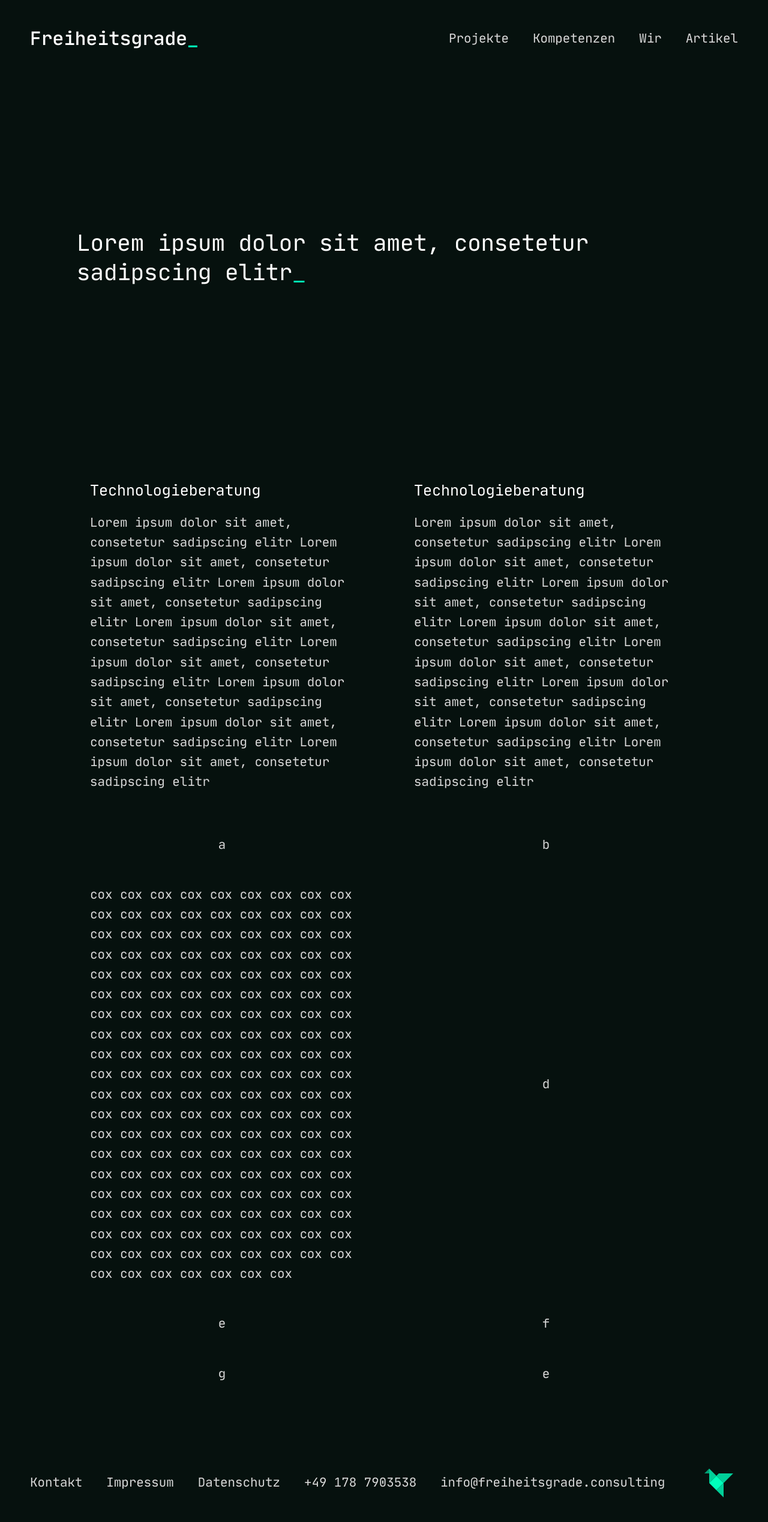
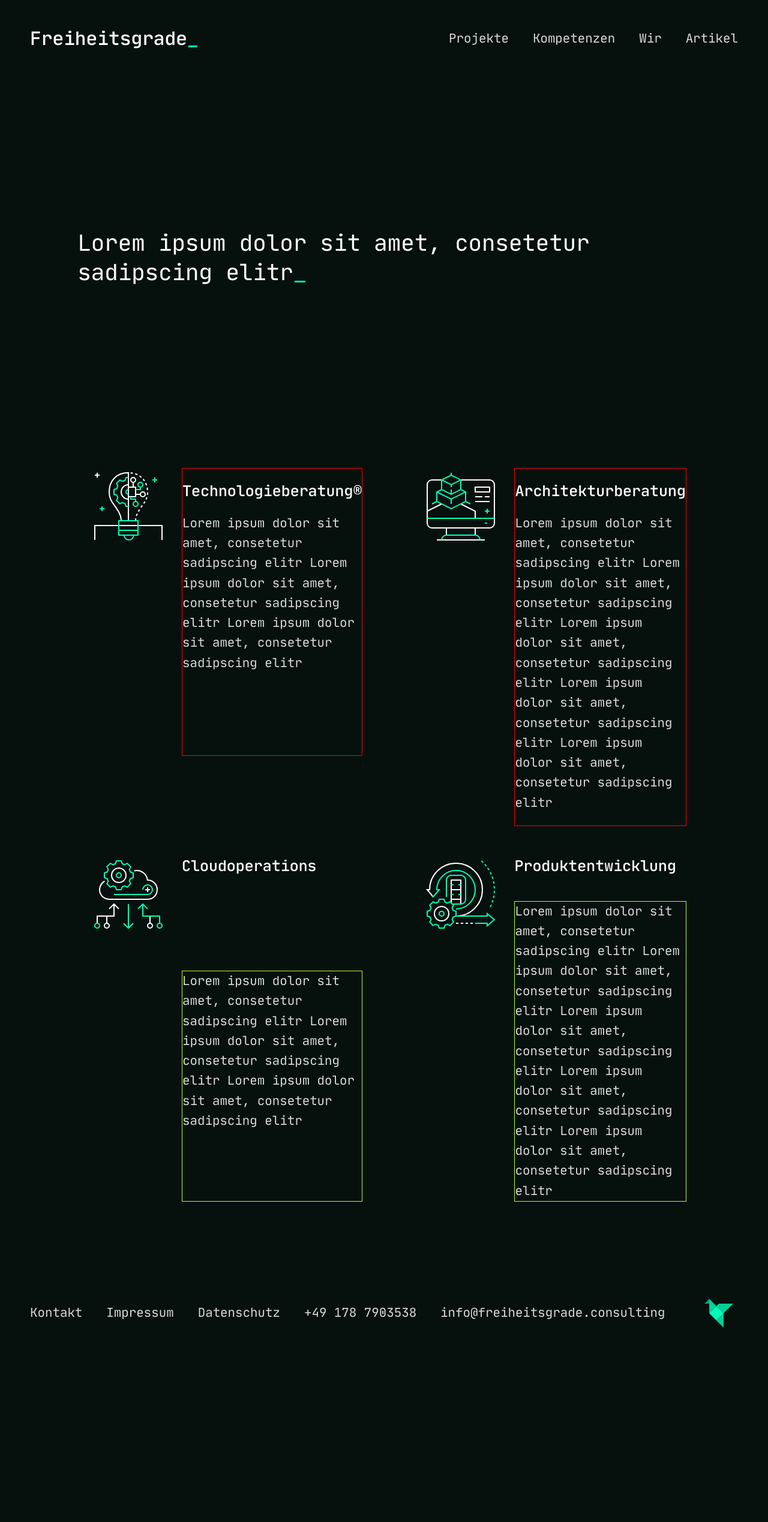
Before and after one commit to freiheitsgrade/freiheitsgrade.consulting, a Jekyll site: the page built from index.html, in a window 1280 px wide. Shown: the whole page at 60% size. Built offline with Jekyll 4.4.1, drawn with Linux system fonts in a browser that asks for light colours; after the commit the page ends 2254 px from its top, so only the background shows below that.

Commit message:
Zwischenstand gesichert, um mich mit dem Gridlayout zu beschäftigen

```diff
--- a/_sass/base/root.scss
+++ b/_sass/base/root.scss
@@ -40,5 +40,5 @@ h1 {
 h2 {
   font-size: 120%;
   color: #fff;
-  font-weight: $fhg-font-weight-regular;
+  font-weight: $fhg-font-weight-medium;
 }
--- a/_sass/module/module.scss
+++ b/_sass/module/module.scss
@@ -1,3 +1,4 @@
 @import "footer-module";
 @import "motto-module";
 @import "placeholder-module";
+@import "topic-icon-module";
--- /dev/null
+++ b/_sass/module/topic-icon-module.scss
@@ -0,0 +1,25 @@
+
+.topic-icon-module {
+  display: grid;
+
+  grid-template-columns: auto auto;
+  grid-template-rows: auto;
+  grid-column-gap: 25px;
+
+  // border: 1px solid firebrick;
+
+}
+
+.topic-icon-module > *:first-child {
+  grid-column: 1 / span 1;
+  grid-row: 1 / span 2;
+}
+
+.topic-icon-module > h2 {
+  margin-top: 0;
+  font-weight: $fhg-font-weight-medium;
+}
+
+.topic-icon-module > p {
+  border: greenyellow 1px solid;
+}
--- a/index.html
+++ b/index.html
@@ -11,45 +11,64 @@ title: Home
 
 </div>
 
-<section>
-    <h2>Technologieberatung</h2>
+<section class="topic-icon-module">
+    <img
+            src="bricks/visuals/symbols/icons_dark_technologieberatung.svg"
+            alt="todo"/>
+
+    <span style="border: 1px solid red;">
+    <h2>Technologieberatung®</h2>
+    <!--p class="liga">--</p-->
+
+
 
     <p>Lorem ipsum dolor sit amet, consetetur sadipscing elitr
     Lorem ipsum dolor sit amet, consetetur sadipscing elitr
-    Lorem ipsum dolor sit amet, consetetur sadipscing elitr
-    Lorem ipsum dolor sit amet, consetetur sadipscing elitr
-    Lorem ipsum dolor sit amet, consetetur sadipscing elitr
-    Lorem ipsum dolor sit amet, consetetur sadipscing elitr
-    Lorem ipsum dolor sit amet, consetetur sadipscing elitr
     Lorem ipsum dolor sit amet, consetetur sadipscing elitr</p>
+    </span>
 </section>
 
-<section>
-    <h2>Technologieberatung</h2>
+<section class="topic-icon-module">
+    <img
+            src="bricks/visuals/symbols/icons_dark_architekturberatung.svg"
+            alt="todo"/>
+
+    <span style="border: 1px solid red;">
+    <h2>Architekturberatung</h2>
 
     <p>Lorem ipsum dolor sit amet, consetetur sadipscing elitr
         Lorem ipsum dolor sit amet, consetetur sadipscing elitr
         Lorem ipsum dolor sit amet, consetetur sadipscing elitr
         Lorem ipsum dolor sit amet, consetetur sadipscing elitr
+        Lorem ipsum dolor sit amet, consetetur sadipscing elitr</p>
+        </span>
+</section>
+
+
+<section class="topic-icon-module">
+    <img
+            src="bricks/visuals/symbols/icons_dark_cloudoperations.svg"
+            alt="todo"/>
+
+    <h2>Cloudoperations</h2>
+
+    <p>Lorem ipsum dolor sit amet, consetetur sadipscing elitr
+        Lorem ipsum dolor sit amet, consetetur sadipscing elitr
+        Lorem ipsum dolor sit amet, consetetur sadipscing elitr</p>
+</section>
+
+<section class="topic-icon-module">
+    <img
+            src="bricks/visuals/symbols/icons_dark_produktentwicklung.svg"
+            alt="todo"/>
+
+    <h2>Produktentwicklung</h2>
+
+
+
+    <p>Lorem ipsum dolor sit amet, consetetur sadipscing elitr
         Lorem ipsum dolor sit amet, consetetur sadipscing elitr
         Lorem ipsum dolor sit amet, consetetur sadipscing elitr
         Lorem ipsum dolor sit amet, consetetur sadipscing elitr
         Lorem ipsum dolor sit amet, consetetur sadipscing elitr</p>
-
 </section>
-<section class="placeholder">a</section>
-<section class="placeholder">b</section>
-<!--section class="placeholder">c</section-->
-<section class="placeholder">cox cox cox cox cox cox cox cox cox cox cox cox cox cox cox cox cox cox cox cox cox cox cox
-    cox cox cox cox cox cox cox cox cox cox cox cox cox cox cox cox cox cox cox cox cox cox cox cox cox cox cox cox cox
-    cox cox cox cox cox cox cox cox cox cox cox cox cox cox cox cox cox cox cox cox cox cox cox cox cox cox cox cox cox
-    cox cox cox cox cox cox cox cox cox cox cox cox cox cox cox cox cox cox cox cox cox cox cox cox cox cox cox cox cox
-    cox cox cox cox cox cox cox cox cox cox cox cox cox cox cox cox cox cox cox cox cox cox cox cox cox cox cox cox cox
-    cox cox cox cox cox cox cox cox cox cox cox cox cox cox cox cox cox cox cox cox cox cox cox cox cox cox cox cox cox
-    cox cox cox cox cox cox cox cox cox cox
-</section>
-<section class="placeholder">d</section>
-<section class="placeholder">e</section>
-<section class="placeholder">f</section>
-<section class="placeholder">g</section>
-<section class="placeholder">e</section>
```
Also changed, not shown: bricks/visuals/symbols/icons_dark_architekturberatung.svg (added), bricks/visuals/symbols/icons_dark_cloudoperations.svg (added), bricks/visuals/symbols/icons_dark_datenschutz.svg (added), bricks/visuals/symbols/icons_dark_kontakt.svg (added), bricks/visuals/symbols/icons_dark_produktentwicklung.svg (added), bricks/visuals/symbols/icons_dark_technologieberatung.svg (added).
